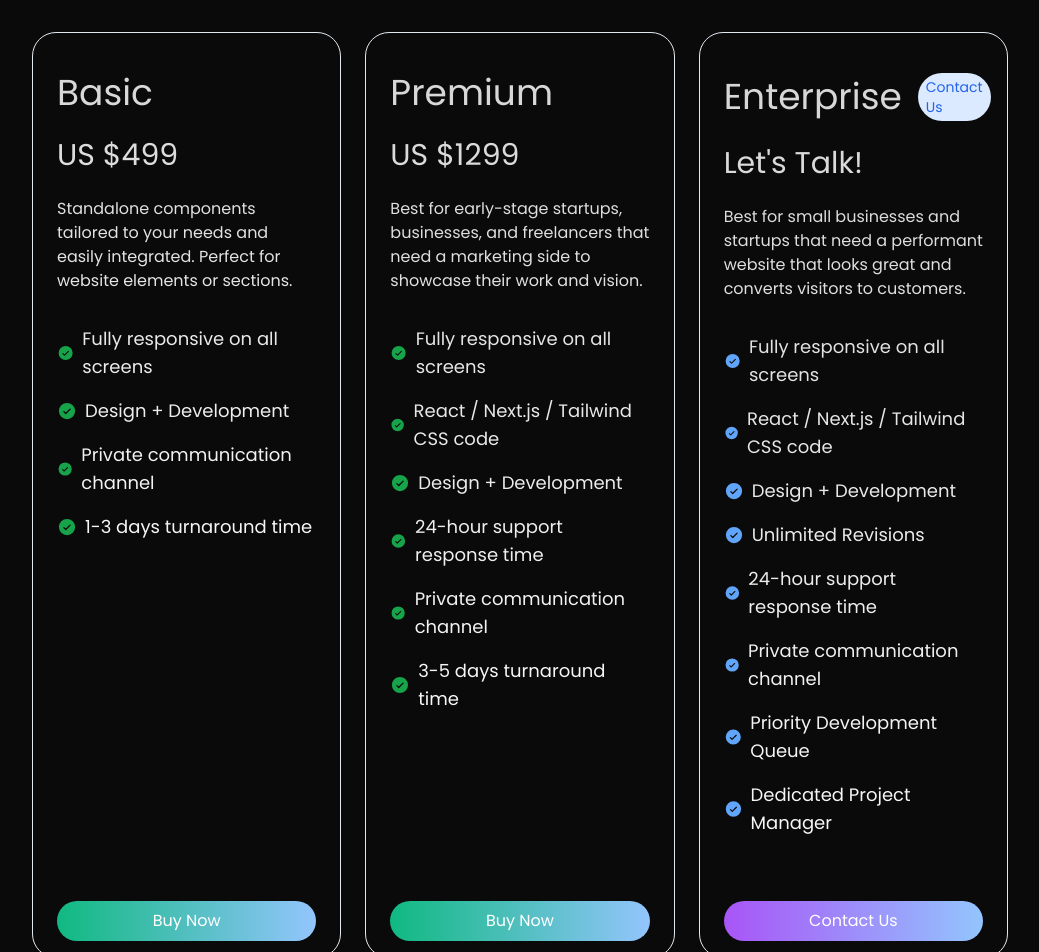
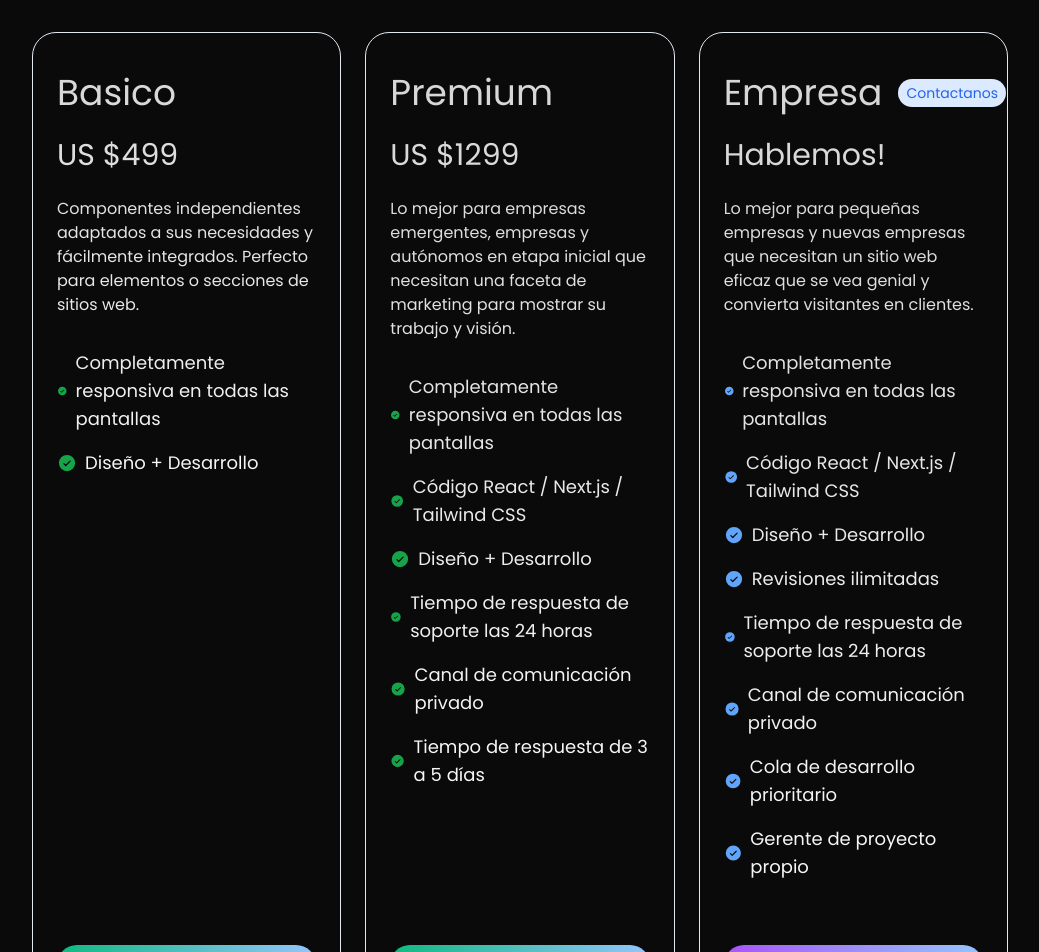
Before and after one commit to yanfer/digitalMarketingAgency, a Next.js app: page /pricing in a window 1280 px wide. Shown: the part 280-1232 px from the top of the page, without its empty margins (120-1159 px from the left). Built offline with nearby package versions, Linux system fonts and the light colour scheme.

Commit message:
Update page.tsx

```diff
--- a/app/pricing/page.tsx
+++ b/app/pricing/page.tsx
@@ -11,60 +11,60 @@ import Navbar from "@/components/navbar";
 const plans = [
   {
     index: 0,
-    name: "Basic",
+    name: "Basico",
     price: " US $499",
     features: [
-      "Fully responsive on all screens",
+      "Completamente responsiva en todas las pantallas",
 
-      "Design + Development",
+      "Diseño + Desarrollo",
 
-      "Private communication channel",
-      "1-3 days turnaround time",
+
+
     ],
     style:
       " rounded-3xl  py-10 bg-clip-text text-transparent bg-gradient-to-b from-neutral-300 to-neutral-50",
     description:
-      "Standalone components tailored to your needs and easily integrated. Perfect for website elements or sections.",
-    button: "Buy Now",
+      "Componentes independientes adaptados a sus necesidades y fácilmente integrados. Perfecto para elementos o secciones de sitios web.",
+    button: "Comprar ahora",
   },
   {
     index: 1,
     name: "Premium",
     price: "US $1299",
     features: [
-      "Fully responsive on all screens",
-      "React / Next.js / Tailwind CSS code",
-      "Design + Development",
-      "24-hour support response time",
-      "Private communication channel",
-      "3-5 days turnaround time",
+      "Completamente responsiva en todas las pantallas",
+      "Código React / Next.js / Tailwind CSS",
+       "Diseño + Desarrollo",
+      "Tiempo de respuesta de soporte las 24 horas",
+      "Canal de comunicación privado",
+       "Tiempo de respuesta de 3 a 5 días",
     ],
     style:
       " rounded-3xl  py-10 bg-clip-text text-transparent bg-gradient-to-b from-neutral-300 to-neutral-50",
     description:
-      "Best for early-stage startups, businesses, and freelancers that need a marketing side to showcase their work and vision.",
-    button: "Buy Now",
+      "Lo mejor para empresas emergentes, empresas y autónomos en etapa inicial que necesitan una faceta de marketing para mostrar su trabajo y visión.",
+    button: "Comprar ahora",
   },
   {
     index: 2,
-    name: "Enterprise",
-    feature: "Contact Us",
-    price: "Let's Talk!",
+    name: "Empresa",
+    feature: "Contactanos",
+    price: "Hablemos!",
     features: [
-      "Fully responsive on all screens",
-      "React / Next.js / Tailwind CSS code",
-      "Design + Development",
-      "Unlimited Revisions",
-      "24-hour support response time",
-      "Private communication channel",
-      "Priority Development Queue",
-      "Dedicated Project Manager",
+      "Completamente responsiva en todas las pantallas",
+    "Código React / Next.js / Tailwind CSS",
+      "Diseño + Desarrollo",
+      "Revisiones ilimitadas",
+      "Tiempo de respuesta de soporte las 24 horas",
+      "Canal de comunicación privado",
+      "Cola de desarrollo prioritario",
+      "Gerente de proyecto propio",
     ],
     style:
       " h-full rounded-3xl py-10 flex flex-col  bg-clip-text text-transparent bg-gradient-to-b from-neutral-300 to-neutral-50  ",
     description:
-      "Best for small businesses and startups that need a performant website that looks great and converts visitors to customers.",
-    button: "Contact Us",
+      "Lo mejor para pequeñas empresas y nuevas empresas que necesitan un sitio web eficaz que se vea genial y convierta visitantes en clientes.",
+    button: "Contactanos",
   },
 ];
 
@@ -84,7 +84,7 @@ const Pricing = () => {
 
 <div className="flex items-center justify-center flex-col   ">
           <div className="text-5xl pb-10 md:pb-20 text-slate-300 px-6 text-center bg-clip-text text-transparent bg-gradient-to-b from-neutral-50 to-neutral-500 bg-opacity-50">
-            Simple Pricing <br /> Choose your plan
+            Precios sencillos <br /> Elige tu plan
           </div>
           <div className="grid md:grid-cols-3 gap-6 px-6 md:w-4/5 2xl:w-3/4 cursor-pointer pb-20  items-start ">
             {plans.map((plan, index) => (
@@ -96,9 +96,9 @@ const Pricing = () => {
                   <div className="text-4xl flex  items-center font-medium">
                     {plan.name}
                     {/* render feature tag only for enterprise tab*/}
-                    {plan.feature === "Contact Us" && (
+                    {plan.feature === "Contactanos" && (
                       <div className="text-sm font-medium text-blue-600 bg-blue-100 px-2 py-1 rounded-full ml-4 items-center ">
-                        Contact Us
+                       Contactanos
                       </div>
                     )}
                   </div>
@@ -112,7 +112,7 @@ const Pricing = () => {
                         className="text-lg  py-2 flex space-x-2 items-center"
                       >
                         {/* render checkmark only for enterprise tab*/}
-                        {plan.feature === "Contact Us" ? (
+                        {plan.feature === "Contactanos" ? (
                           <PiCheckCircleFill className="text-blue-400 mr-2 text-xl" />
                         ) : (
                           <PiCheckCircleFill className="text-green-600 mr-2 text-xl" />
@@ -130,7 +130,7 @@ const Pricing = () => {
                       href="https://buy.stripe.com/6oEg1WdsibFr1EYbIK"
                       className="rounded-3xl my-4  py-2 text-white w-full mx-auto items-center flex justify-center bg-gradient-to-r from-emerald-500 to-blue-300"
                     >
-                      Buy Now
+                      Comprar ahora
                     </Link>
                   )}
                     {index === 1 && (
@@ -139,7 +139,7 @@ const Pricing = () => {
                         href="https://buy.stripe.com/14k2b65ZQ8tf5Ve28c"
                         className="rounded-3xl my-4  py-2 text-white w-full mx-auto items-center flex justify-center bg-gradient-to-r from-emerald-500 to-blue-300"
                       >
-                        Buy Now
+                        Comprar ahora
                         </Link>
                     )}
                     {index === 2 && (
@@ -148,7 +148,7 @@ const Pricing = () => {
                           href="/contact"
                           className="rounded-3xl my-4  py-2 text-white w-full mx-auto items-center flex justify-center bg-gradient-to-r from-purple-500 to-blue-300"
                         >
-                          Contact Us
+                          Contactanos
                         </Link>
                     )}
                 </div>
```
